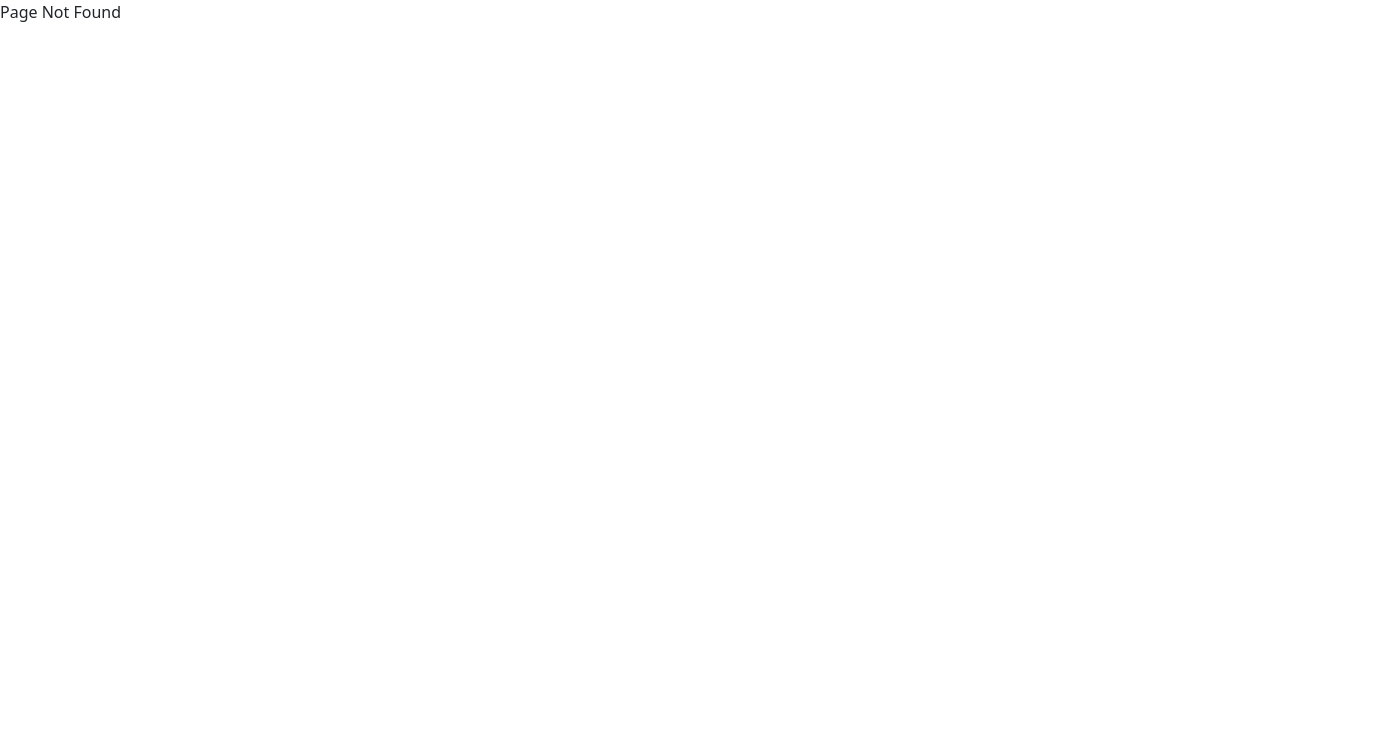
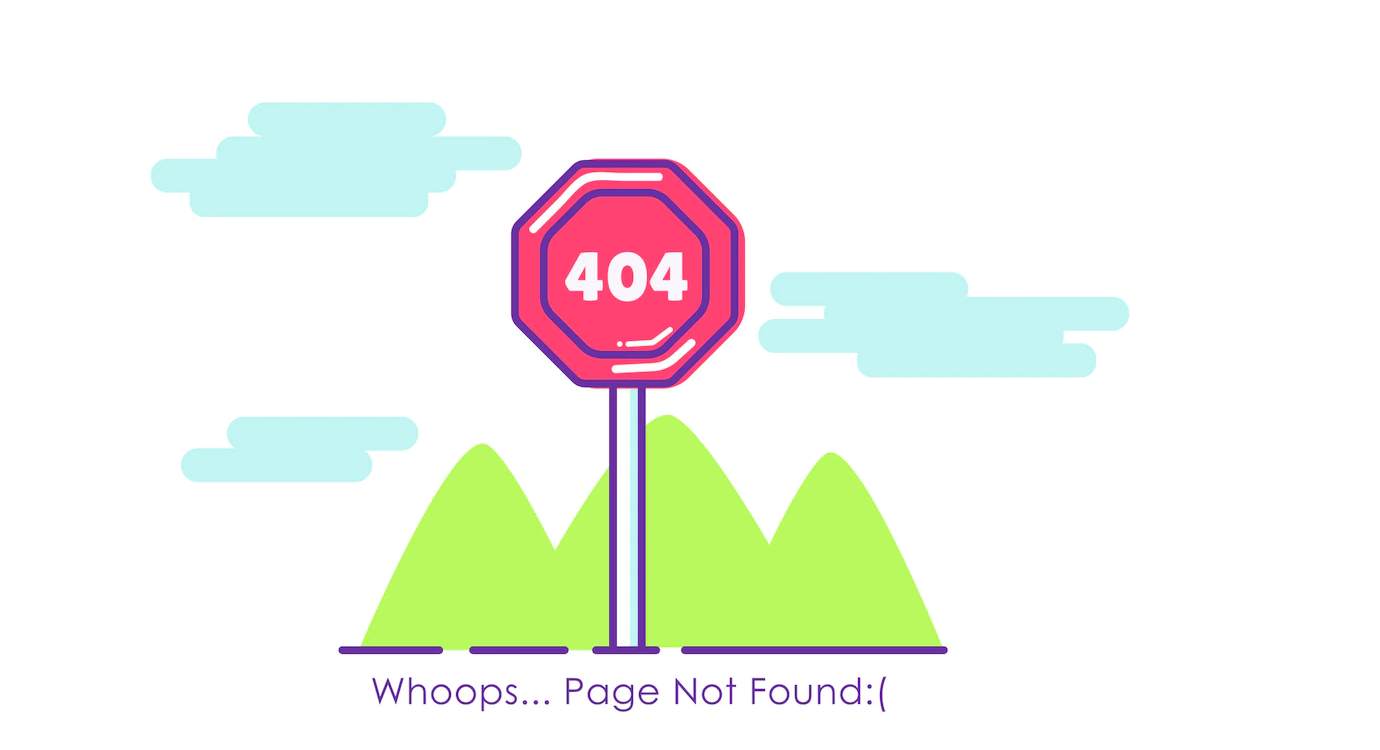
Before and after one commit to webRofl/business_sector, a React (Create React App) app: page / in a window 1280 px wide. Before the commit this address had no page. Shown: the top 750 px of the page, 1380 px wide, since content can reach past the window. Built offline with nearby package versions, Linux system fonts and the light colour scheme.

Commit message:
type code

```diff
--- a/src/api/usersApi.ts
+++ b/src/api/usersApi.ts
@@ -1,7 +1,7 @@
 import axios from 'axios';
 import { User } from '../types/types';
 
-type GetUsersResponse = {
+export type GetUsersResponse = {
   status: number;
   statusText: string;
   data: Array<User>;
--- a/src/components/MainTable/HeaderTable/HeaderTable.tsx
+++ b/src/components/MainTable/HeaderTable/HeaderTable.tsx
@@ -3,6 +3,7 @@ import classes from './HeaderTable.module.css';
 import arrowUp from '../../../assets/images/arrow-down.png';
 import { useDispatch } from 'react-redux';
 import { usersSort } from '../../../redux/usersReducer';
+import { Item } from '../../../types/types';
 
 type HeaderTableProps = {};
 
@@ -21,7 +22,7 @@ const HeaderTable: React.FC<HeaderTableProps> = () => {
     if (col !== 'description') setDescriptionSelected(false);
   };
 
-  const sortCondition = (isSelected: boolean, item: string) => {
+  const sortCondition = (isSelected: boolean, item: Item) => {
     if (isSelected) dispatch(usersSort(false, item));
     else dispatch(usersSort(true, item));
   };
--- a/src/components/PageNotFound/PageNotFound.tsx
+++ b/src/components/PageNotFound/PageNotFound.tsx
@@ -1,7 +1,22 @@
 import React from 'react';
+import pageNotFoundImg from '../../assets/images/page-not-found.webp';
 
-const PageNotFound = () => {
-  return <p>Page Not Found</p>;
+type PageNotFoundProps = {};
+
+const PageNotFound: React.FC<PageNotFoundProps> = () => {
+  return (
+    <div
+      style={{
+        width: '100vw',
+        height: '100vh',
+        display: 'flex',
+        justifyContent: 'center',
+        alignItems: 'center',
+      }}
+    >
+      <img src={pageNotFoundImg} alt="page not found" />
+    </div>
+  );
 };
 
 export default PageNotFound;
--- a/src/redux/saga/LoadUsersSaga.ts
+++ b/src/redux/saga/LoadUsersSaga.ts
@@ -1,15 +1,32 @@
-import { loadUsers } from './../usersReducer';
-import { call, put, takeEvery } from 'redux-saga/effects';
-import { getUsers } from '../../api/usersApi';
+import { ActionLoadUsers, loadUsers, UsersState } from './../usersReducer';
+import {
+  call,
+  CallEffect,
+  put,
+  PutEffect,
+  takeEvery,
+} from 'redux-saga/effects';
+import { getUsers, GetUsersResponse } from '../../api/usersApi';
 import { LOAD_USERS_ASYNC } from '../usersReducer';
+import { User } from '../../types/types';
 
 type LoadWorkerAction = {
   type: typeof LOAD_USERS_ASYNC;
   page: number;
 };
 
-function* loadUsersWorker(action: LoadWorkerAction) {
-  //@ts-ignore
+type ResponseLoadUsers = {
+  data: Array<User>;
+  status: number;
+};
+
+function* loadUsersWorker(
+  action: LoadWorkerAction
+): Generator<
+  CallEffect<GetUsersResponse> | PutEffect<ActionLoadUsers>,
+  void,
+  ResponseLoadUsers
+> {
   const data = yield call(() => getUsers(action.page));
   if (data.status === 200) {
     yield put(loadUsers(data.data));
--- a/src/types/types.ts
+++ b/src/types/types.ts
@@ -4,3 +4,9 @@ export type User = {
   title: string;
   body: string;
 };
+
+const id = 'id';
+const title = 'title';
+const body = 'body';
+
+export type Item = typeof id | typeof title | typeof body;
--- a/src/utils/sort.ts
+++ b/src/utils/sort.ts
@@ -1,28 +1,26 @@
-import { User } from './../types/types';
+import { User, Item } from './../types/types';
 
 export const usersSortFunc = (
   isAscending: boolean,
-  item: string,
+  item: Item,
   usersArray: Array<User>
 ) => {
   const sort = (users: Array<User>): Array<User> => {
     if (users.length < 2) return users;
 
     const pivotIndex = Math.ceil((users.length - 1) / 2);
-    const pivot = users[pivotIndex] as any;
+    const pivot: User = users[pivotIndex];
     const greater = [];
     const lower = [];
 
     for (let i = 0; i < pivotIndex; i += 1) {
       const sortString = pivot[item];
-      //@ts-ignore
       if (sortString > users[i][item]) greater.push(users[i]);
       else lower.push(users[i]);
     }
 
     for (let i = pivotIndex + 1; i < users.length; i += 1) {
       const sortString = pivot[item];
-      //@ts-ignore
       if (sortString > users[i][item]) greater.push(users[i]);
       else lower.push(users[i]);
     }
```
Also changed, not shown: src/redux/usersReducer.ts (+4 -4 lines), src/assets/images/page-not-found.webp (added).
